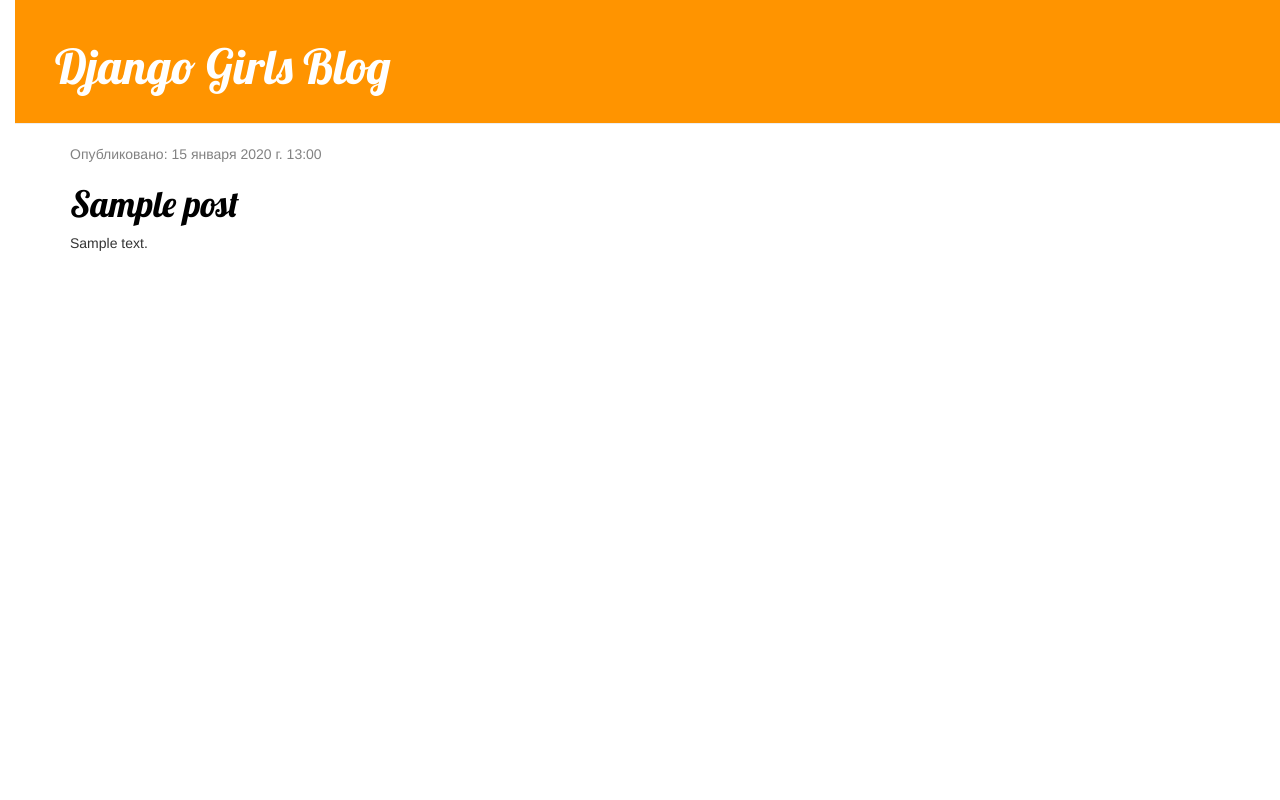
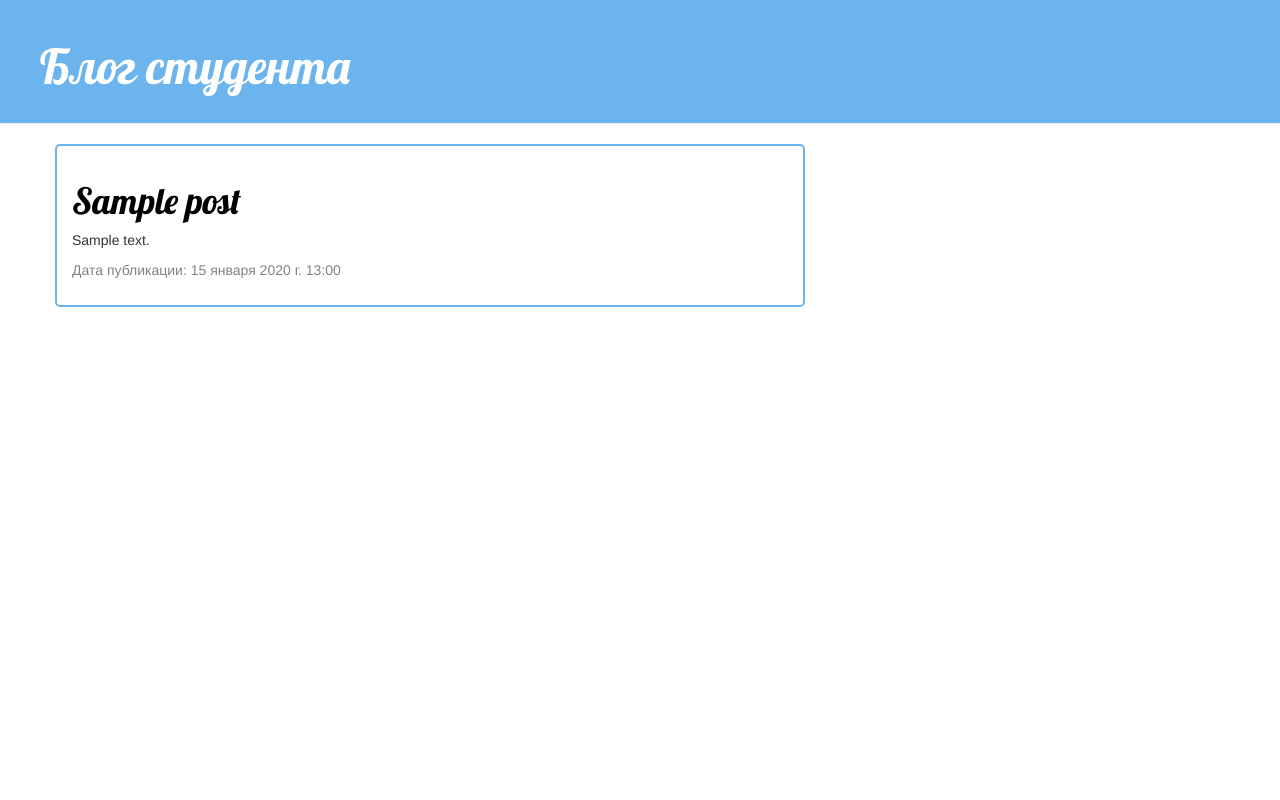
Before and after one commit to AshotKazarian/my-first-blog, a Django app: page / in a window 1280 px wide. Run offline with Django 4.2, Linux system fonts and the light colour scheme; tables that the repository leaves empty hold one stand-in row (values such as "Sample post"); some libraries are stand-ins or nearby versions.

Commit message:
Изменены CSS и HTML

```diff
--- a/blog/static/css/blog.css
+++ b/blog/static/css/blog.css
@@ -2,9 +2,6 @@
     color: #FCA205;
 }
 
-body {
-    padding-left: 15px;
-}
 
 h1 a {
     color: #FCA205;
@@ -12,7 +9,7 @@
 }
 
 .page-header {
-    background-color: #ff9400;
+    background-color: #6CB4EE;
     margin-top: 0;
     padding: 20px 20px 20px 40px;
 }
@@ -28,7 +25,8 @@
 }
 
 h1, h2, h3, h4 {
-    font-family: 'Lobster', cursive;
+    font-family: 'Italiana';
+		color: #000000;
 }
 
 .date {
@@ -51,7 +49,10 @@
 }
 
 .post {
-    margin-bottom: 70px;
+    margin-bottom: 30px;
+    border: solid 2px #6CB4EE;
+    padding: 15px;
+		border-radius: 5px;
 }
 
 .post h1 a, .post h1 a:visited {
--- a/blog/templates/blog/post_list.html
+++ b/blog/templates/blog/post_list.html
@@ -1,7 +1,7 @@
 {% load static %}
 <html>
     <head>
-        <title>Django Girls blog</title>
+        <title>Блог | Казарян А.С. 221-365</title>
         <link rel="stylesheet" href="//maxcdn.bootstrapcdn.com/bootstrap/3.2.0/css/bootstrap.min.css">
         <link rel="stylesheet" href="//maxcdn.bootstrapcdn.com/bootstrap/3.2.0/css/bootstrap-theme.min.css">
         <link rel="stylesheet" href="{% static 'css/blog.css' %}">
@@ -9,7 +9,7 @@
     </head>
     <body>
         <div class="page-header">
-            <h1><a href="/">Django Girls Blog</a></h1>
+            <h1><a href="/">Блог студента</a></h1>
         </div>
 
         <div class="content container">
@@ -17,11 +17,11 @@
         <div class="col-md-8">
             {% for post in posts %}
                 <div class="post">
-                    <div class="date">
-                        <p>Опубликовано: {{ post.published_date }}</p>
-                    </div>
                     <h1><a href="">{{ post.title }}</a></h1>
                     <p>{{ post.text|linebreaksbr }}</p>
+										<div class="date">
+                        <p>Дата публикации: {{ post.published_date }}</p>
+                    </div>
                 </div>
             {% endfor %}
         </div>
```
